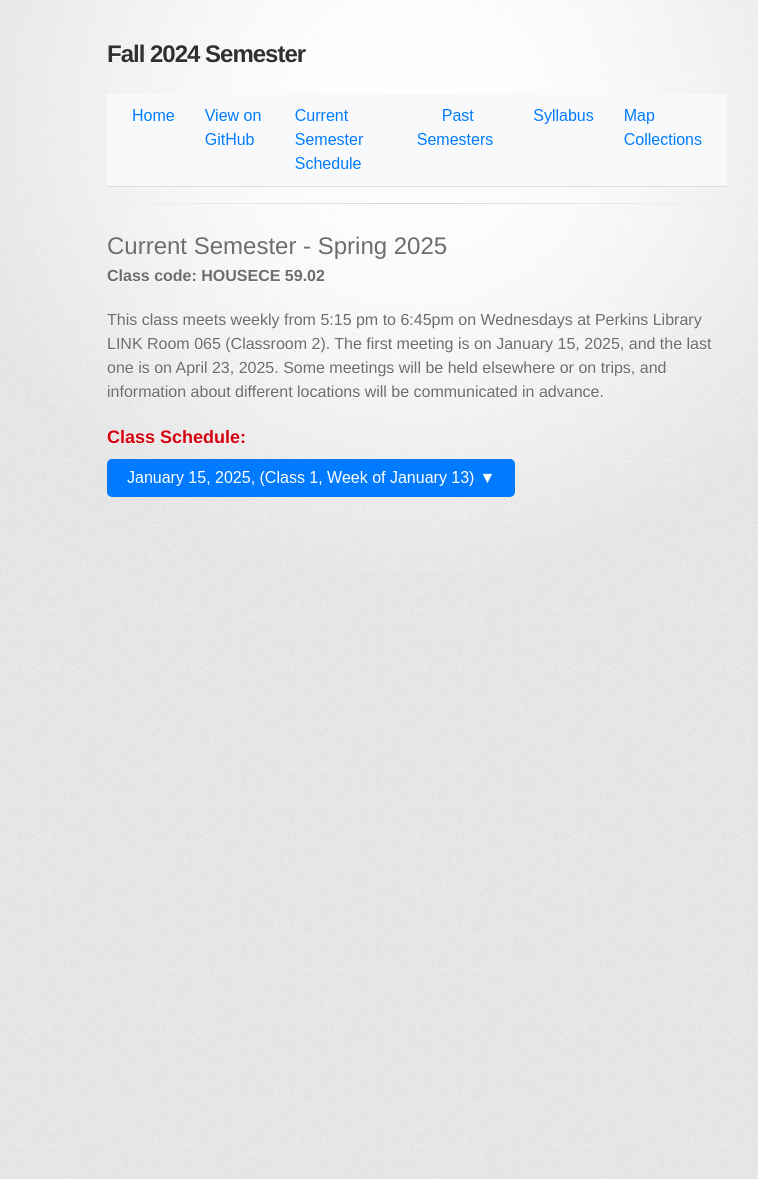
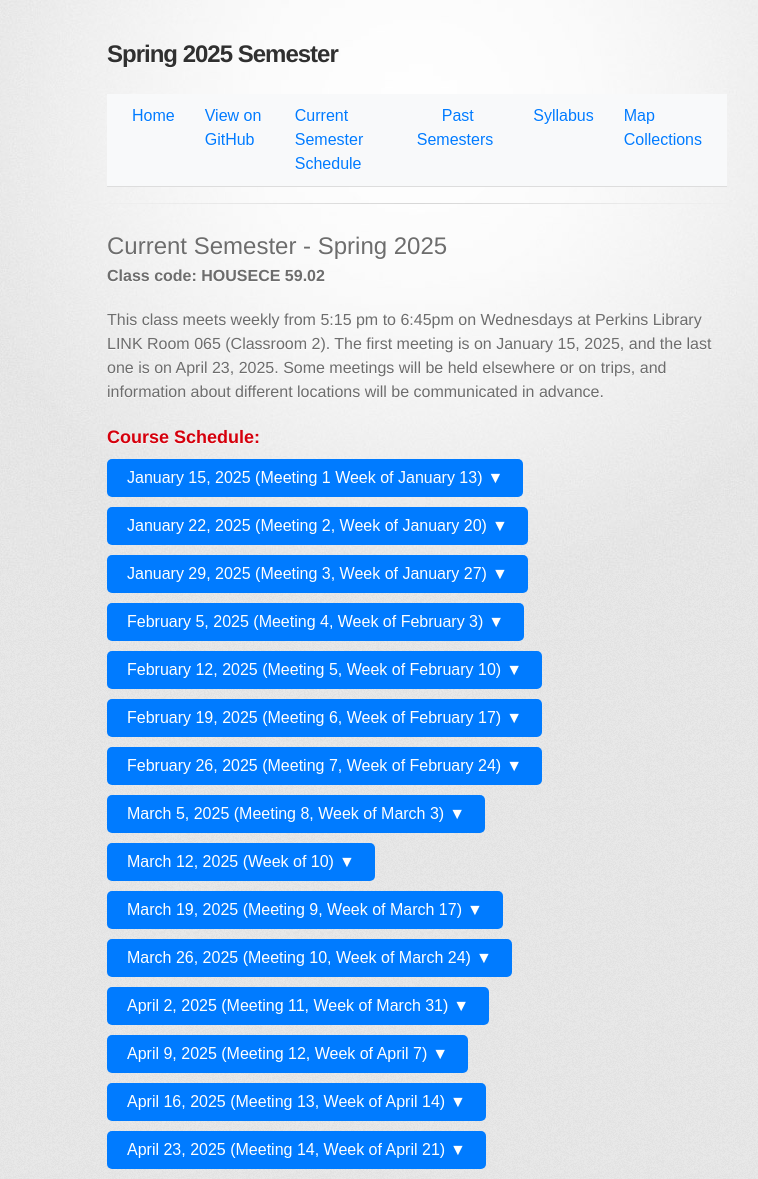
Before and after one commit to zzou21/AmericanWest, a Jekyll site: the page built from currentSemester/current-semester.html, in a window 1280 px wide. Shown: the whole page, without its empty margins (223-981 px from the left). Built offline with Jekyll 4.4.1, drawn with Linux system fonts in a browser that asks for light colours; some web fonts are replaced; before the commit the page ends 900 px from its top, so only the background shows below that.

Commit message:
added current course schedule

```diff
--- a/currentSemester/current-semester.html
+++ b/currentSemester/current-semester.html
@@ -1,6 +1,6 @@
 ---
 layout: default
-title: Fall 2024 Semester
+title: Spring 2025 Semester
 permalink: /current-semester
 ---
 <!DOCTYPE html>
@@ -16,14 +16,111 @@ permalink: /current-semester
     <p><span style="font-weight: bold; font-size: 16px;">Class code: HOUSECE 59.02</span></p>
     <p>This class meets weekly from 5:15 pm to 6:45pm on Wednesdays at Perkins Library LINK Room 065 (Classroom 2). The first meeting is on January 15, 2025, and the last one is on April 23, 2025. Some meetings will be held elsewhere or on trips, and information about different locations will be communicated in advance.</p>
 
-    <h3>Class Schedule: </h3>
+    <h3>Course Schedule: </h3>
     <div class="dropdown">
-      <button class="scheduleDropdownButton" data-target="dropdownWeek1">January 15, 2025, (Class 1, Week of January 13)<span class="caret"> ▼</span></button>
+      <button class="scheduleDropdownButton" data-target="dropdownWeek1">January 15, 2025 (Meeting 1 Week of January 13)<span class="caret"> ▼</span></button>
       <div class="scheduleDropdownContent" id="dropdownWeek1">
         <p><span style="font-weight: bold">Course Introduction</span><br>Syllabus, House Course policy, schedule, and assignment overview</p>
       </div>
     </div>
 
+    <div class="dropdown">
+      <button class="scheduleDropdownButton" data-target="dropdownWeek1">January 22, 2025 (Meeting 2, Week of January 20)<span class="caret"> ▼</span></button>
+      <div class="scheduleDropdownContent" id="dropdownWeek1">
+        <p><span style="font-weight: bold">Topic:</span><br>Cost of Louisiana Purchase and US Banking Credit with Britain and France</p>
+      </div>
+    </div>
+
+    <div class="dropdown">
+      <button class="scheduleDropdownButton" data-target="dropdownWeek1">January 29, 2025 (Meeting 3, Week of January 27)<span class="caret"> ▼</span></button>
+      <div class="scheduleDropdownContent" id="dropdownWeek1">
+        <p><span style="font-weight: bold">Topic:</span><br>The Battle of Greasy Grass</p>
+      </div>
+    </div>
+
+    <div class="dropdown">
+      <button class="scheduleDropdownButton" data-target="dropdownWeek1">February 5, 2025 (Meeting 4, Week of February 3)<span class="caret"> ▼</span></button>
+      <div class="scheduleDropdownContent" id="dropdownWeek1">
+        <p><span style="font-weight: bold">Topic:</span><br>18 Unratified Treaties of California</p>
+      </div>
+    </div>
+
+    <div class="dropdown">
+      <button class="scheduleDropdownButton" data-target="dropdownWeek1">February 12, 2025 (Meeting 5, Week of February 10)<span class="caret"> ▼</span></button>
+      <div class="scheduleDropdownContent" id="dropdownWeek1">
+        <p><span style="font-weight: bold">Topic:</span><br>Death of Meriwether Lewis and the Aftermath of the Lewis & Clark Expedition</p>
+      </div>
+    </div>
+
+    <div class="dropdown">
+      <button class="scheduleDropdownButton" data-target="dropdownWeek1">February 19, 2025 (Meeting 6, Week of February 17)<span class="caret"> ▼</span></button>
+      <div class="scheduleDropdownContent" id="dropdownWeek1">
+        <p><span style="font-weight: bold">Topic:</span><br>Angel Island</p>
+      </div>
+    </div>
+
+    <div class="dropdown">
+      <button class="scheduleDropdownButton" data-target="dropdownWeek1">February 26, 2025 (Meeting 7, Week of February 24)<span class="caret"> ▼</span></button>
+      <div class="scheduleDropdownContent" id="dropdownWeek1">
+        <p><span style="font-weight: bold">Topic:</span><br>Case Study: Chinese Community in Montana</p>
+      </div>
+    </div>
+
+    <div class="dropdown">
+      <button class="scheduleDropdownButton" data-target="dropdownWeek1">March 5, 2025 (Meeting 8, Week of March 3)<span class="caret"> ▼</span></button>
+      <div class="scheduleDropdownContent" id="dropdownWeek1">
+        <p><span style="font-weight: bold">Topic:</span><br>US Mint in Carson City</p>
+      </div>
+    </div>
+
+    <div class="dropdown">
+      <button class="scheduleDropdownButton" data-target="dropdownWeek1">March 12, 2025 (Week of 10)<span class="caret"> ▼</span></button>
+      <div class="scheduleDropdownContent" id="dropdownWeek1">
+        <p><span style="font-weight: bold">Spring Break</span><br></p>
+      </div>
+    </div>
+
+    <div class="dropdown">
+      <button class="scheduleDropdownButton" data-target="dropdownWeek1">March 19, 2025 (Meeting 9, Week of March 17)<span class="caret"> ▼</span></button>
+      <div class="scheduleDropdownContent" id="dropdownWeek1">
+        <p><span style="font-weight: bold">Topic:</span><br>Wind Riiver Reservation in Wyoming</p>
+      </div>
+    </div>
+
+    <div class="dropdown">
+      <button class="scheduleDropdownButton" data-target="dropdownWeek1">March 26, 2025 (Meeting 10, Week of March 24)<span class="caret"> ▼</span></button>
+      <div class="scheduleDropdownContent" id="dropdownWeek1">
+        <p><span style="font-weight: bold">Topic:</span><br>California's Oil Industry</p>
+      </div>
+    </div>
+
+    <div class="dropdown">
+      <button class="scheduleDropdownButton" data-target="dropdownWeek1">April 2, 2025 (Meeting 11, Week of March 31)<span class="caret"> ▼</span></button>
+      <div class="scheduleDropdownContent" id="dropdownWeek1">
+        <p><span style="font-weight: bold">Topic:</span><br>Treaty of Guadalupe Hidalgo and the U.S.-Native American community relations in the Southwest</p>
+      </div>
+    </div>
+
+    <div class="dropdown">
+      <button class="scheduleDropdownButton" data-target="dropdownWeek1">April 9, 2025 (Meeting 12, Week of April 7)<span class="caret"> ▼</span></button>
+      <div class="scheduleDropdownContent" id="dropdownWeek1">
+        <p><span style="font-weight: bold">Topic:</span><br>USPS in the West</p>
+      </div>
+    </div>
+
+    <div class="dropdown">
+      <button class="scheduleDropdownButton" data-target="dropdownWeek1">April 16, 2025 (Meeting 13, Week of April 14)<span class="caret"> ▼</span></button>
+      <div class="scheduleDropdownContent" id="dropdownWeek1">
+        <p><span style="font-weight: bold">Topic:</span><br>Global West</p>
+      </div>
+    </div>
+
+    <div class="dropdown">
+      <button class="scheduleDropdownButton" data-target="dropdownWeek1">April 23, 2025 (Meeting 14, Week of April 21)<span class="caret"> ▼</span></button>
+      <div class="scheduleDropdownContent" id="dropdownWeek1">
+        <p><span style="font-weight: bold">Topic:</span><br>Choose the topic as a class!</p>
+      </div>
+    </div>
 
   </body>
 </html>
--- a/currentSemester/scheduleDropdownStyle.css
+++ b/currentSemester/scheduleDropdownStyle.css
@@ -3,7 +3,7 @@
 .dropdown{
     position: relative;
     display: inline-block;
-    margin-bottom: 5px;
+    margin-bottom: 10px;
 }
 
 .scheduleDropdownButton{
@@ -22,7 +22,7 @@
 .caret{
     margin-left: 5px;
     font-size: 16px;
-    transform: transform 0.3s ease;
+    transform: transform 0.7s ease;
 }
 .caret.rotate{
     transform: rotate(180deg);
```
